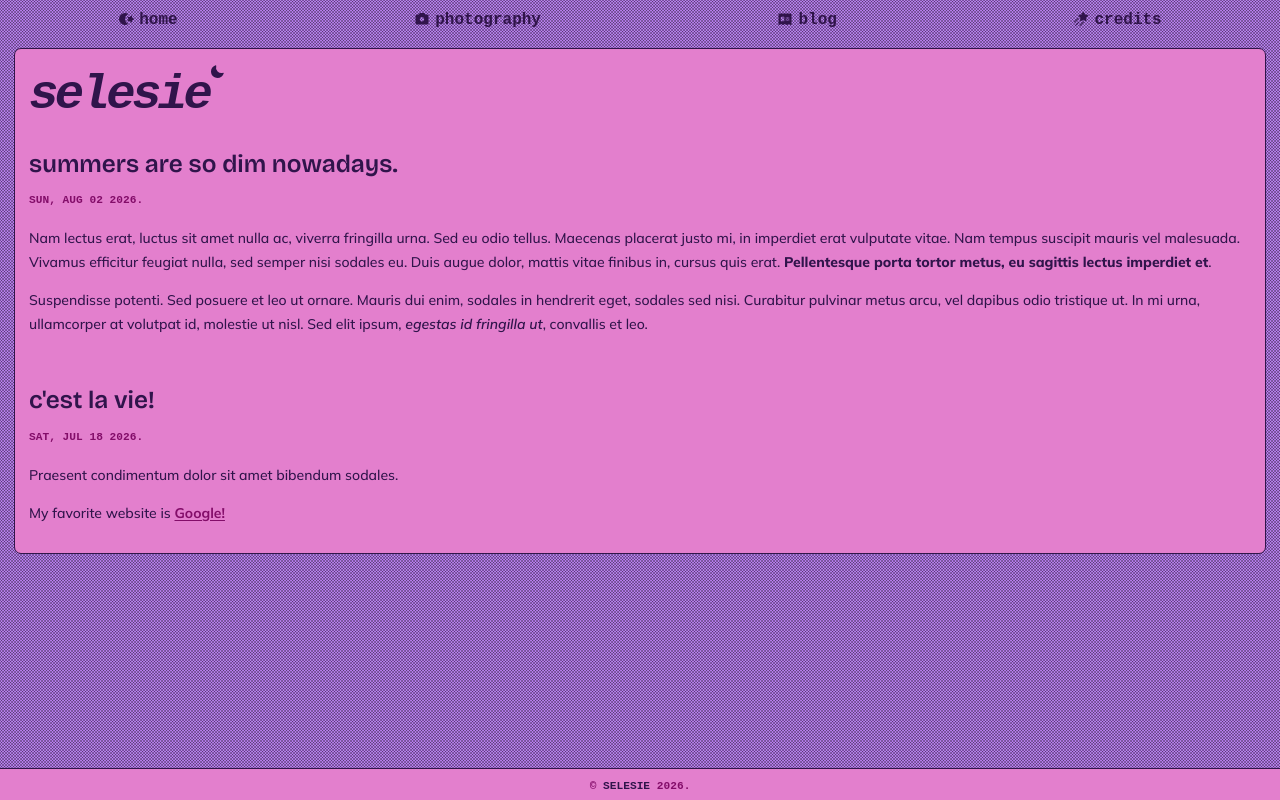
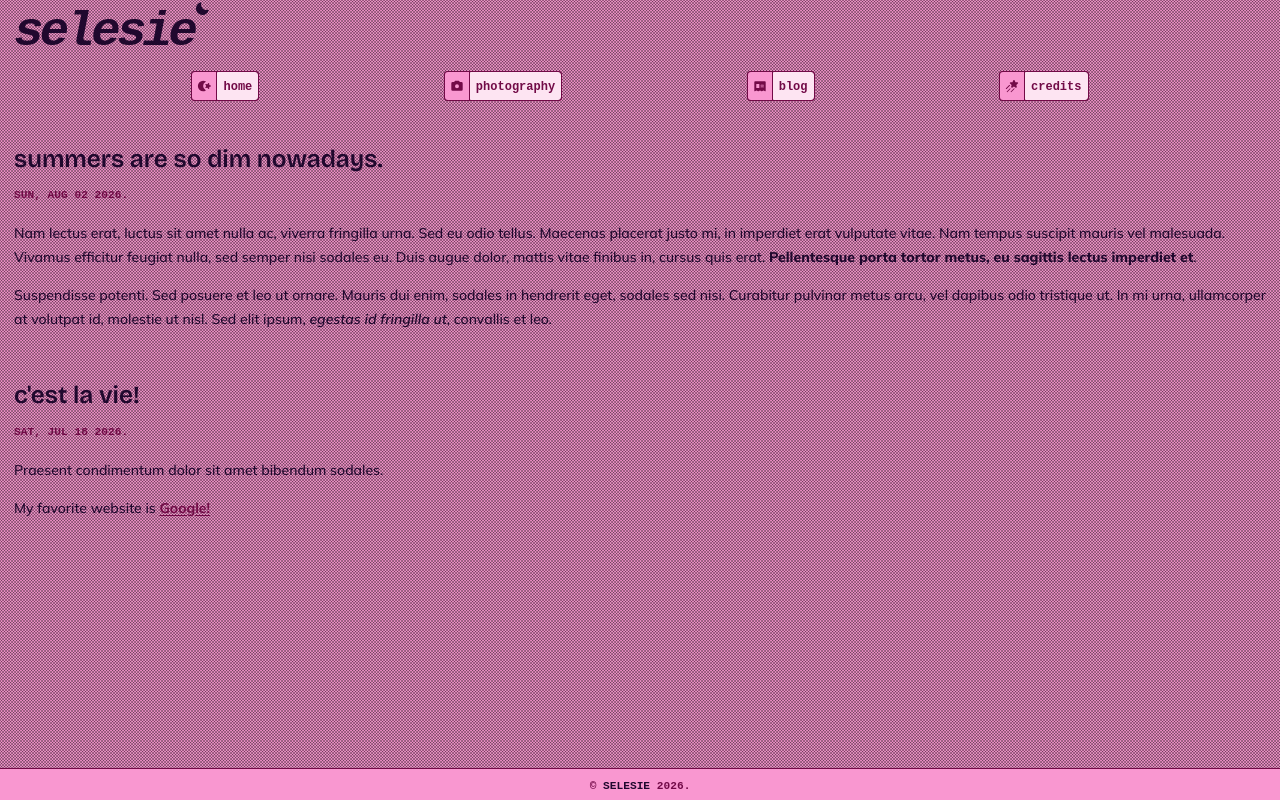
Before and after one commit to limetortillachip/selesie, a React (Create React App) app: page /blog in a window 1280 px wide. Built offline with nearby package versions, Linux system fonts and the light colour scheme; no server answers; a web font is replaced by a local one.

Commit message:
Update color palette and navbar styling

```diff
--- a/src/components/Card/Card.js
+++ b/src/components/Card/Card.js
@@ -98,7 +98,7 @@ function ProjectsCard({ card }) {
         <div data-card="icon">
           <CodeBlockIcon size={16} weight="fill" />
         </div>
-        <span data-card="type">projects</span>
+        <div data-card="type">projects</div>
       </div>
       <div data-card="inner" id={styles.projs}>
         <div data-card="project-links">
--- a/src/components/Card/Card.module.sass
+++ b/src/components/Card/Card.module.sass
@@ -1,41 +1,61 @@
 @use '../../styles/base.sass' as *
 
 .selx
+    +grid-flex($flow: column nowrap)
 
     [data-card="title"]
+        flex: 0
         +grid-flex($flow: row nowrap)
-        +sel-font($fam: $code, $size: 1.1em, $thick: 600)
-        gap: $cushion
-        color: $accent2
-        padding-inline-start: calc($cushion*0.75)
+        +sel-font($fam: $code, $size: 0.9em, $thick: 600)
+        color: $secondary
+
+
+    [data-card="type"],
+    [data-card="icon"]
+        background: $accent2
+
+    [data-card="type"]
+        padding-inline-end: $cushion
+        border-radius: 0 5px 0 0
 
     [data-card="icon"]
         +grid-flex($flow: column)
         justify-content: center
+        padding-inline: $cushion
+        border-radius: 5px 0 0 0
 
     [data-card="inner"]
         background: $secondary
-        border: 1px inset $accent2
-        border-top: 5px solid $accent2
-        border-bottom: 2px solid $accent2
-        border-radius: 5px
+        border-inline: 1px inset $accent2
+        border-block: 3px solid $accent2
+        border-radius: 0 5px 5px 5px
 
 
     [data-card="dev-icon"]
-        flex: 1
+        flex: 20%
 
         div
             +grid-flex($flow: column)
 
 
     [data-card="dev-intro"]
+        flex: 1
         font-family: $code
         padding-inline: $bit
         padding-block-end: $bit
-        flex: 1
+        +grid-flex($flow: column nowrap)
+        justify-content: center
+        gap: $cushion
+
+
+        h2
+            margin-block-start: $cushion
+            margin-block-end: 0
 
         p
+            font-size: 0.75em
             margin-block: 0
+            line-height: 150%
 
     #post
         padding-inline: $bit
@@ -56,11 +76,8 @@
 
     @media only screen and (max-width: 600px)
         #dev
-            +grid-flex($flow: column nowrap)
-
-        [data-card="dev-icon"]
-            border-bottom: 1px solid $accent2
+            +grid-flex($flow: row nowrap)
 
         [data-card="dev-intro"]
             h2
-                font-size:  1.75em
+                font-size:  1.25em
--- a/src/components/Layout/Layout.js
+++ b/src/components/Layout/Layout.js
@@ -8,13 +8,6 @@ function Layout() {
     <div className={styles.page}>
       <div className={styles.top}>
         <header>
-          <div data-top="navbar">
-            <Nav />
-          </div>
-        </header>
-      </div>
-      <div className={styles.content}>
-        <main>
           <div className={styles.title}>
             <span>
               <h1>selesie</h1>
@@ -23,6 +16,13 @@ function Layout() {
               <MoonIcon size={16} weight="fill" />
             </span>
           </div>
+          <div data-top="navbar">
+            <Nav />
+          </div>
+        </header>
+      </div>
+      <div className={styles.content}>
+        <main>
           <Outlet />
         </main>
       </div>
--- a/src/components/Layout/Layout.module.sass
+++ b/src/components/Layout/Layout.module.sass
@@ -4,7 +4,7 @@
     +grid-flex($flow: column nowrap)
     flex: 1
     color: $primary
-    background: $accent3 url("../../assets/crossed-heart-pixel.png")
+    background: $accent1 url("../../assets/crossed-heart-pixel.png")
     background-size: 3px
     font:
         size: 14px
@@ -61,11 +61,8 @@
     align-self: stretch
 
     main
-        margin: $bit
         padding: $bit
-        background: $accent1
-        border-radius: $cushion
-        border: 1px solid $primary
+
 
 .content,
 .title
@@ -79,6 +76,7 @@
 .title
     flex: 1
     +grid-flex($flow: row nowrap)
+    padding-inline: $bit
 
     h1
         color: $primary
@@ -96,7 +94,7 @@
     font-weight: 700
     background: $accent1
     padding: 5px 0 2px 0
-    border-block-start: 1px solid $primary
+    border-block-start: 1px solid $accent2
     color: $accent2
     text:
         align: center
@@ -123,7 +121,6 @@
 
 /* Extra small devices (phones, 600px and down) */
 @media only screen and (max-width: 600px)
-
     [data-card="post"]
         flex: 100%
 
@@ -133,7 +130,11 @@
 
 /* Small devices (portrait tablets and large phones, 600px and up) */
 @media only screen and (min-width: 600px)
-    [data-page="home"]
+    [data-card="dev"]
+        flex: 20%
+
+    [data-card="projects"]
+        flex: 20%
 
 
 
--- a/src/components/Nav/Nav.js
+++ b/src/components/Nav/Nav.js
@@ -14,7 +14,7 @@ export default function Nav() {
       <nav className={styles.navBar}>
         <div className={styles.navLink}>
           <span className={styles.icon}>
-            <StarAndCrescentIcon size={16} weight="fill" />
+            <StarAndCrescentIcon size={14} weight="fill" />
           </span>
           <span id={styles.link}>
             <Link to="/">Home</Link>
@@ -22,7 +22,7 @@ export default function Nav() {
         </div>
         <div className={styles.navLink}>
           <span className={styles.icon}>
-            <CameraIcon size={16} weight="fill" />
+            <CameraIcon size={14} weight="fill" />
           </span>
           <span id={styles.link}>
             <Link to="/photography">Photography</Link>
@@ -30,7 +30,7 @@ export default function Nav() {
         </div>
         <div className={styles.navLink}>
           <span className={styles.icon}>
-            <NewspaperClippingIcon size={16} weight="fill" />
+            <NewspaperClippingIcon size={14} weight="fill" />
           </span>
           <span id={styles.link}>
             <Link to="/blog">Blog</Link>
@@ -38,7 +38,7 @@ export default function Nav() {
         </div>
         <div className={styles.navLink}>
           <span className={styles.icon}>
-            <ShootingStarIcon size={16} weight="fill" />
+            <ShootingStarIcon size={14} weight="fill" />
           </span>
           <span id={styles.link}>
             <Link to="/credits">Credits</Link>
--- a/src/components/Nav/Nav.module.sass
+++ b/src/components/Nav/Nav.module.sass
@@ -1,37 +1,47 @@
 @use '../../styles/base.sass' as *
 
 .navBar
-    +grid-flex($flow: row wrap)
-    justify-content: space-around
+    +grid-flex($flow: row nowrap)
+    justify-content: space-evenly
     align-items: center
+    padding: $cushion
 
 .navLink
-    flex: 0 0 auto
     +grid-flex($flow: row nowrap)
-    gap: 5px
-    padding-block: $cushion
+    background: $accent2
+    border: 1px solid $accent2
+    border-radius: 3px
+
 
 
 #link
-    flex: 0
-    height: 20px
-    flex: 0 0 auto
+    flex: 1
+    padding-inline: 5px
+    border-radius: 0 3px 3px 0
+    border: 1px solid $secondary
+    background: $secondary
 
     a
         letter-spacing: 0.001em
-        color: $primary
+        color: $accent2
         font:
             family: $code
             weight: 700
-            size: 16px
+            size: 12px
 
         text:
             decoration: none
             transform: lowercase
+#link:hover
+    border: 1px inset $accent1
+    trans
 
 .icon
     flex: 0
     +grid-flex($flow: column nowrap)
     justify-content: center
-    align-self: flex-end
-    color: $primary
+    background: $accent1
+    padding-inline: 5px
+    border-radius: 3px 0 0 3px
+    border-right: 1px solid $accent2
+    color: $accent2
--- a/src/pages/Home/Home.js
+++ b/src/pages/Home/Home.js
@@ -7,7 +7,7 @@ function Home({ posts }) {
     type: "dev",
     title: "Hi! Welcome to my space.",
     desc: "This page is a labor of love: fullstack front-end web development project featuring my photography, thoughts, and other coding projects.",
-    photo: "https://i.imgur.com/T2gJ0ch.png",
+    photo: "https://i.imgur.com/6aKAg2B.png",
   };
 
   let projectsCard = {
--- a/src/styles/_colors.sass
+++ b/src/styles/_colors.sass
@@ -1,11 +1,10 @@
 @use 'display' as *
 @use 'fonts' as *
 
-$primary: #30144B
-$secondary: #ECD9FF
-$accent1: #E37FCD
-$accent2:  #830D69//#7F0865
-$accent3: #C588FF
+$primary: #20082E
+$secondary: #FDE4F2
+$accent1: #F997D0
+$accent2:  #720A47  //#7F0865 //#C588FF
 $shadow: #230E37
 
 =sel-shadow($color)
```
